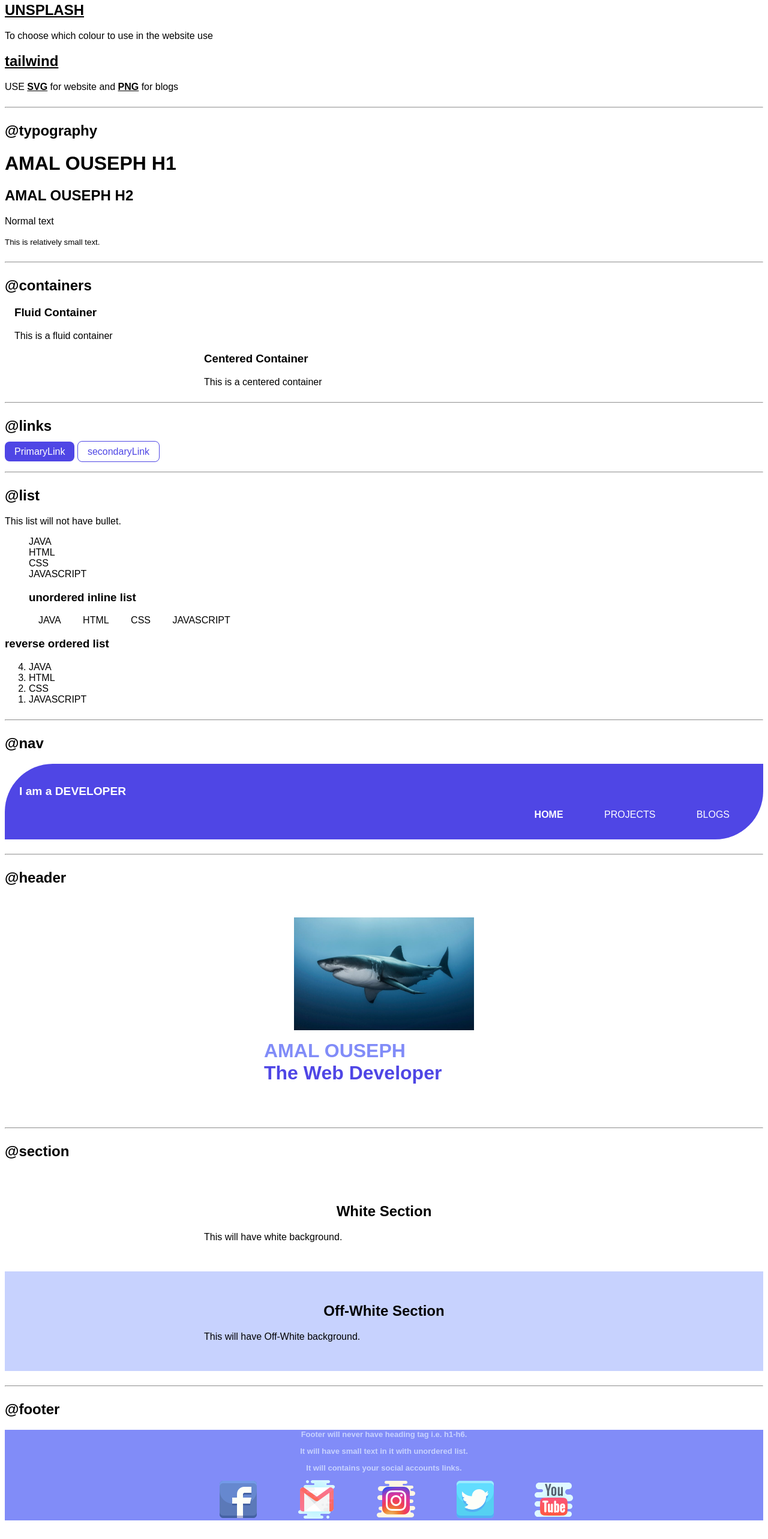
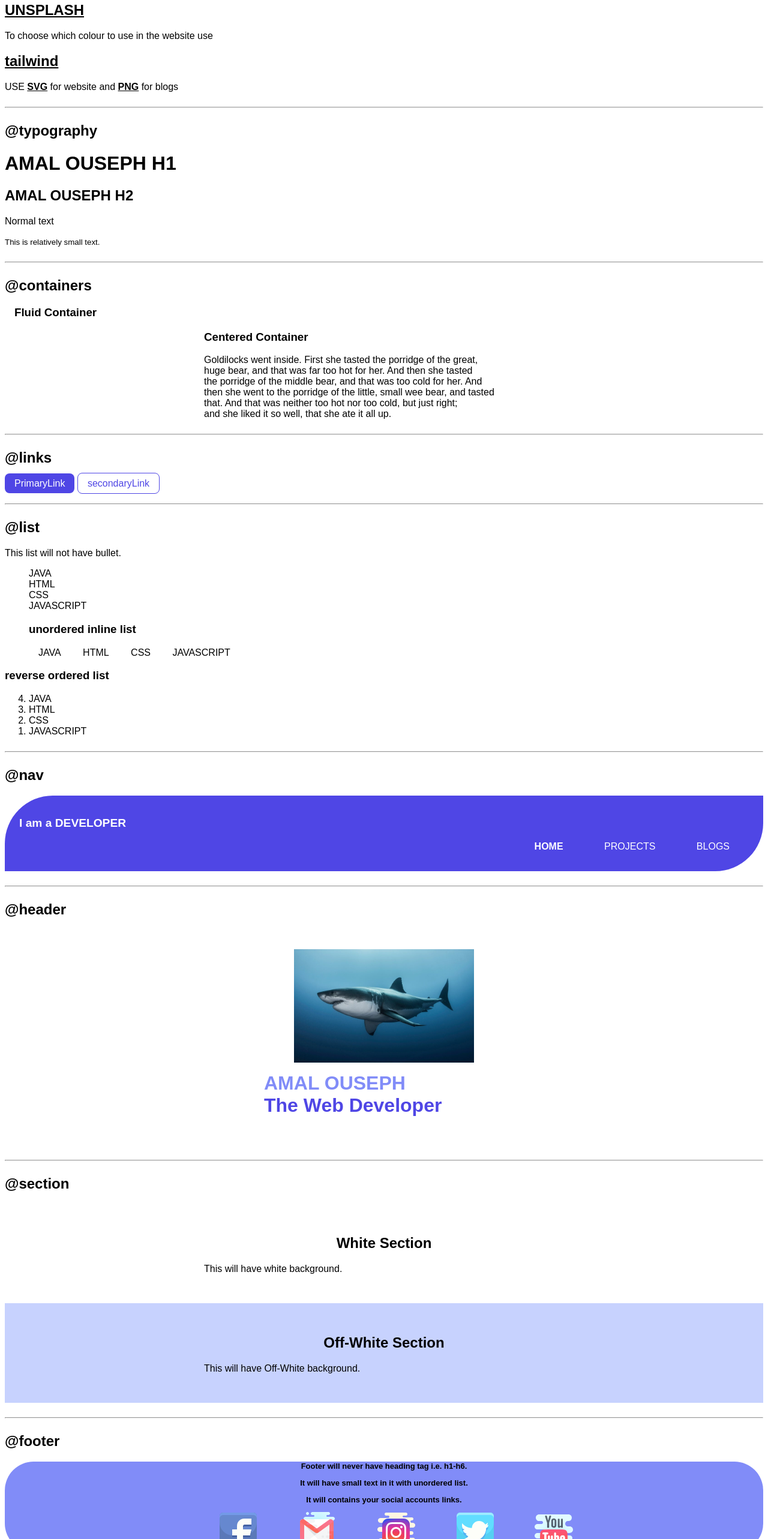
Before and after one commit to pantherblack34/ComponentLibrary, a plain HTML site: page index.html in a window 1280 px wide. Shown: the part 235-2800 px from the top of the page at 60% size. Drawn offline with Linux system fonts and the light colour scheme.

Commit message:
docs some petty update

```diff
--- a/index.html
+++ b/index.html
@@ -29,12 +29,18 @@
     <h2>@containers</h2>
     <div class="container">
         <h3>Fluid Container</h3>
-        This is a fluid container
+        <p></p>
     </div>
 
     <div class="container container-center">
         <h3>Centered Container</h3>
-        This is a centered container
+        <p>Goldilocks went inside. First she tasted the porridge of the great,<br>
+            huge bear, and that was far too hot for her. And then she tasted <br>
+            the porridge of the middle bear, and that was too cold for her. And <br>
+            then she went to the porridge of the little, small wee bear, and tasted <br>
+            that. And that was neither too hot nor too cold, but just right; <br>
+            and she liked it so well, that she ate it all up.
+        </p>
     </div>
     <hr>
 
--- a/style.css
+++ b/style.css
@@ -14,7 +14,8 @@ body {
 }
 
 .container-center {
-    max-width: 600px;
+    align-text: center;
+    width: 600px;
     margin: auto;
 }
 
@@ -118,7 +119,8 @@ hr {
     text-align: center;
     font-weight: bolder;
     font-size: small;
-    color: var(--off-white);
+    color: black;
+    border-radius: 3rem 3rem;
 }
 
 .list-inlinef {
```
